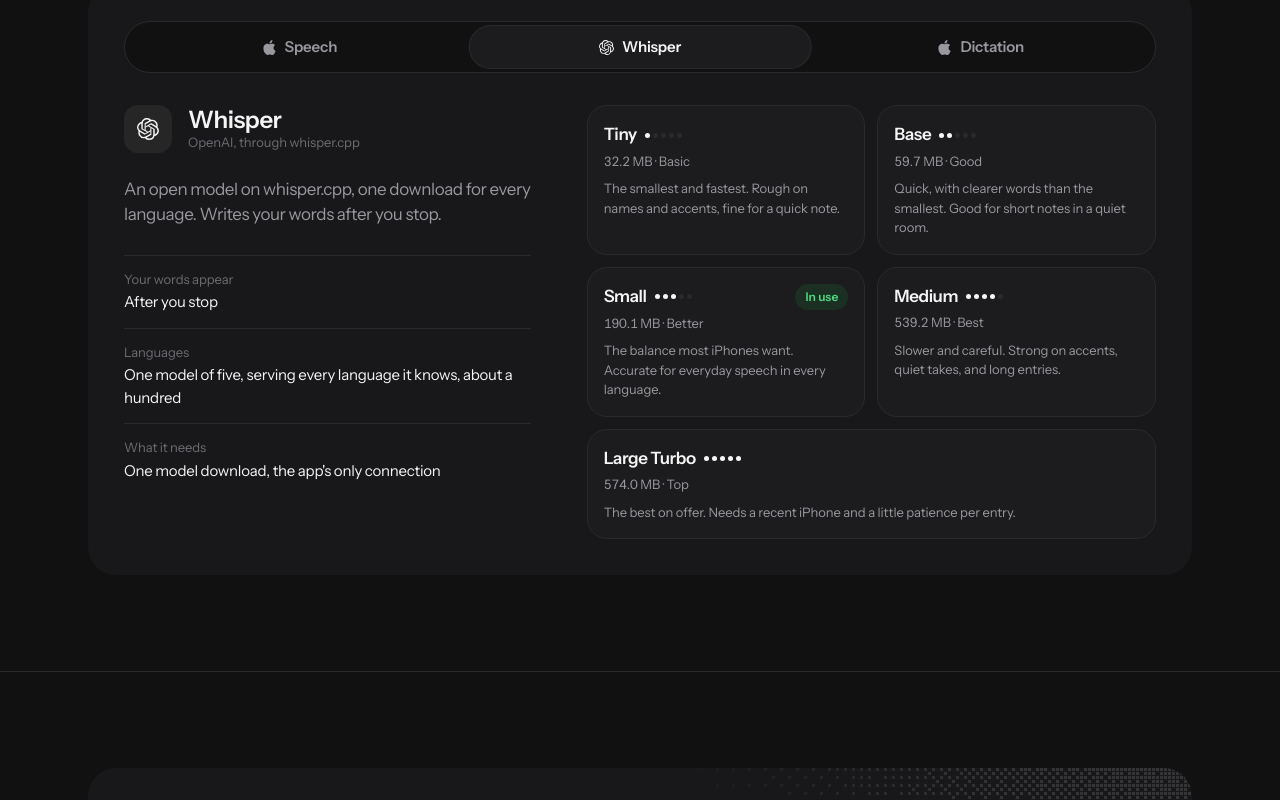
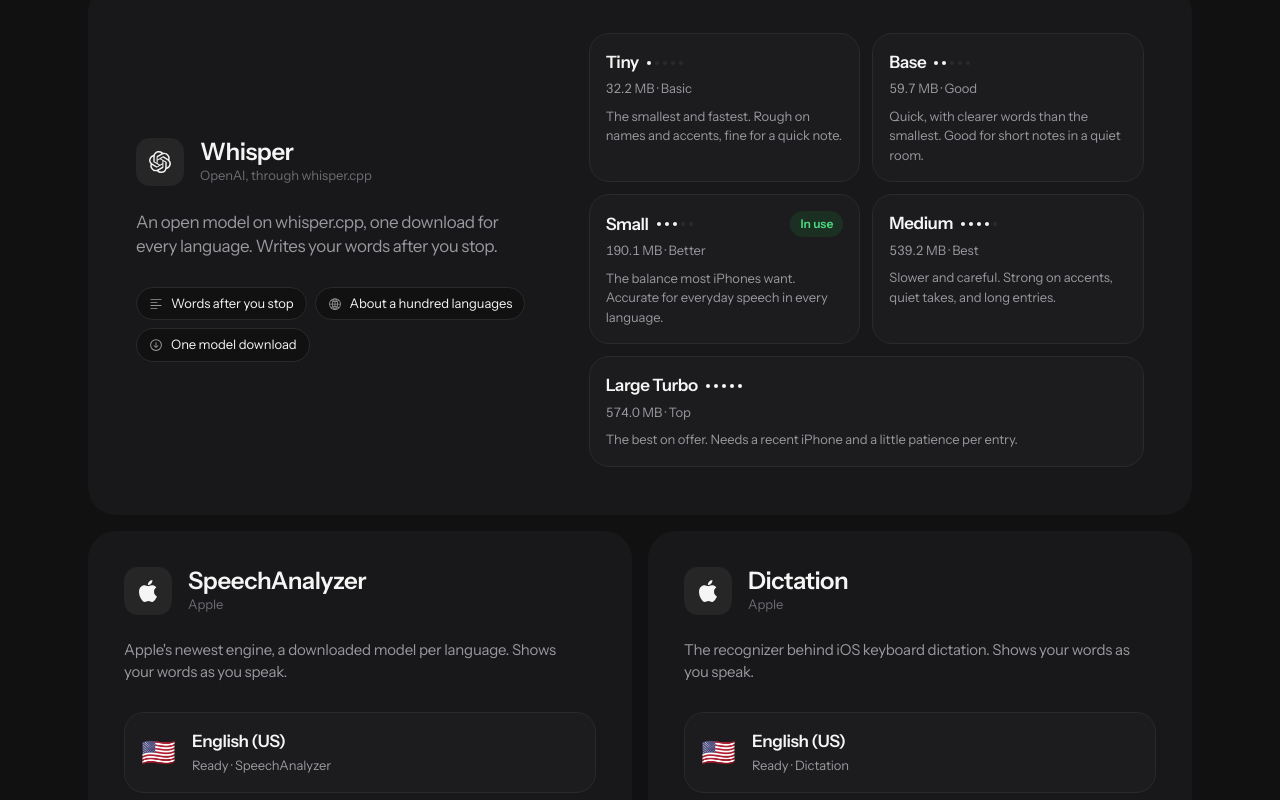
Before and after one commit to theiskaa/opentranscribe, a Next.js app in the folder web/: page / in a window 1280 px wide. Shown: the part 3720-4520 px from the top of the page. Built offline with nearby package versions, Linux system fonts and the light colour scheme.

Commit message:
feat(web): the engines as three panels, Whisper wide with its models, each with fact chips instead of a switch

```diff
--- a/web/components/Engines.tsx
+++ b/web/components/Engines.tsx
@@ -1,74 +1,17 @@
-"use client";
-
-import { useState, type KeyboardEvent } from "react";
 import { ENGINES } from "@/lib/site";
 import { AppleIcon, OpenAIIcon } from "./Icons";
+import Sf from "./Sf";
 
 const MARKS = { apple: AppleIcon, openai: OpenAIIcon } as const;
 const LEVELS = [1, 2, 3, 4, 5] as const;
+const CARD_NAME = "text-[17px] font-semibold tracking-[-0.4px] text-ink";
 
-// Mirrors the app's transcription screen: the switch, then that engine's cards.
-export default function Engines() {
-  const [active, setActive] = useState(() =>
-    ENGINES.cards.findIndex((card) => card.id === ENGINES.opensOn),
-  );
-  const engine = ENGINES.cards[active];
+type Engine = (typeof ENGINES.cards)[number];
+
+function Head({ engine, wide = false }: { engine: Engine; wide?: boolean }) {
   const Mark = MARKS[engine.mark];
-
-  const onArrow = (e: KeyboardEvent) => {
-    const count = ENGINES.cards.length;
-    const step = e.key === "ArrowRight" ? 1 : e.key === "ArrowLeft" ? -1 : 0;
-    const edge = e.key === "Home" ? 0 : e.key === "End" ? count - 1 : -1;
-    if (step === 0 && edge < 0) return;
-    e.preventDefault();
-    const next = edge >= 0 ? edge : (active + step + count) % count;
-    setActive(next);
-    document.getElementById(`engine-tab-${ENGINES.cards[next].id}`)?.focus();
-  };
-
   return (
-    <div className="panel mt-12 p-5 sm:p-9">
-      <div
-        role="tablist"
-        aria-label={ENGINES.switchLabel}
-        onKeyDown={onArrow}
-        className="relative grid grid-cols-3 rounded-full border border-line bg-canvas p-1"
-      >
-        <span
-          aria-hidden
-          className="engine-thumb absolute bottom-1 top-1 w-[calc((100%-0.5rem)/3)] rounded-full bg-surface ring-1 ring-line"
-          style={{ transform: `translateX(${active * 100}%)`, left: "0.25rem" }}
-        />
-        {ENGINES.cards.map((card, i) => {
-          const TabMark = MARKS[card.mark];
-          return (
-            <button
-              key={card.id}
-              role="tab"
-              type="button"
-              id={`engine-tab-${card.id}`}
-              aria-selected={i === active}
-              aria-controls="engine-panel"
-              tabIndex={i === active ? 0 : -1}
-              onClick={() => setActive(i)}
-              className={`relative z-10 flex items-center justify-center gap-2 rounded-full px-2 py-2.5 text-[14px] font-semibold tracking-[-0.2px] transition-colors duration-200 sm:text-[15px] ${
-                i === active ? "text-ink" : "text-ink-2 hover:text-ink"
-              }`}
-            >
-              <TabMark className="h-[15px] w-[15px] flex-none" />
-              {card.tab}
-            </button>
-          );
-        })}
-      </div>
-
-      <div
-        id="engine-panel"
-        role="tabpanel"
-        aria-labelledby={`engine-tab-${engine.id}`}
-        className="mt-8 grid gap-10 lg:grid-cols-[minmax(0,5fr)_minmax(0,7fr)] lg:gap-14"
-      >
-        <div>
+    <>
       <div className="flex items-center gap-4">
         <span className="grid h-12 w-12 flex-none place-items-center rounded-[14px] bg-ink/[0.06] text-ink">
           <Mark className="h-[22px] w-[22px]" />
@@ -78,18 +21,60 @@
           <p className="t-footnote text-ink-3">{engine.maker}</p>
         </div>
       </div>
-          <p className="t-body mt-6 max-w-[44ch] text-ink-2">{engine.note}</p>
-          <dl className="mt-7">
-            {engine.facts.map((fact, i) => (
-              <div key={ENGINES.labels[i]} className="border-t border-line py-3.5">
-                <dt className="t-footnote text-ink-3">{ENGINES.labels[i]}</dt>
-                <dd className="t-subhead mt-0.5 text-ink">{fact}</dd>
+      <p className={`${wide ? "t-body" : "t-subhead"} mt-6 max-w-[46ch] text-ink-2`}>
+        {engine.note}
+      </p>
+    </>
+  );
+}
+
+function Facts({ engine, pinned = true }: { engine: Engine; pinned?: boolean }) {
+  return (
+    <ul className={`flex flex-wrap gap-2 pt-7 ${pinned ? "mt-auto" : ""}`}>
+      {engine.facts.map((fact) => (
+        <li
+          key={fact.text}
+          className="t-footnote flex items-center gap-2 rounded-full border border-line bg-canvas px-3 py-1.5 text-ink"
+        >
+          <Sf name={fact.icon} className="h-3.5 w-3.5 flex-none text-ink-2" />
+          {fact.text}
+        </li>
+      ))}
+    </ul>
+  );
+}
+
+function Speaking({ engine }: { engine: Engine }) {
+  return (
+    <div className="mt-7">
+      <div className="app-card flex items-center gap-4 p-4">
+        <span className="text-[28px] leading-none" aria-hidden>
+          {ENGINES.speaking.flag}
+        </span>
+        <div className="min-w-0 flex-1">
+          <p className={CARD_NAME}>{ENGINES.speaking.language}</p>
+          <p className="t-footnote mt-0.5">
+            {ENGINES.speaking.ready} · {engine.name}
+          </p>
         </div>
+      </div>
+      <div className="mt-2.5 flex flex-wrap gap-2">
+        {ENGINES.alsoReady.map((language) => (
+          <span
+            key={language.name}
+            className="app-card flex items-center gap-2 rounded-[12px] px-3 py-2 text-[13px] font-medium text-ink"
+          >
+            <span aria-hidden>{language.flag}</span>
+            {language.name}
+          </span>
         ))}
-          </dl>
       </div>
+    </div>
+  );
+}
 
-        {engine.id === "whisper" ? (
+function Models() {
+  return (
     <div className="grid content-start gap-3 sm:grid-cols-2">
       {ENGINES.models.map((model, i) => (
         <div
@@ -101,14 +86,12 @@
           }`}
         >
           <div className="flex items-center gap-2">
-                  <span className="text-[17px] font-semibold tracking-[-0.4px] text-ink">
-                    {model.name}
-                  </span>
-                  <span className="flex gap-[3px]" aria-hidden>
+            <span className={CARD_NAME}>{model.name}</span>
+            <span className="dots flex gap-1" aria-hidden>
               {LEVELS.map((level) => (
                 <i
                   key={level}
-                        className={`h-[5px] w-[5px] rounded-full ${level <= model.level ? "bg-ink" : "bg-line"}`}
+                  className={`h-1 w-1 rounded-full ${level <= model.level ? "on bg-ink" : "bg-line"}`}
                 />
               ))}
             </span>
@@ -125,40 +108,29 @@
         </div>
       ))}
     </div>
-        ) : (
-          <div className="content-start">
-            <p className="t-eyebrow pl-1">{ENGINES.speaking.label}</p>
-            <div className="app-card mt-3 flex items-center gap-4 p-4">
-              <span className="text-[30px] leading-none" aria-hidden>
-                {ENGINES.speaking.flag}
-              </span>
-              <div className="min-w-0 flex-1">
-                <p className="text-[17px] font-semibold tracking-[-0.4px] text-ink">
-                  {ENGINES.speaking.language}
-                </p>
-                <p className="t-footnote mt-0.5">
-                  {ENGINES.speaking.ready} · {engine.name}
-                </p>
+  );
+}
+
+// One wide panel for the engine with models to show, then one each for Apple's two.
+export default function Engines() {
+  const lead = ENGINES.cards.find((card) => card.id === ENGINES.leads)!;
+  const rest = ENGINES.cards.filter((card) => card !== lead);
+  return (
+    <div className="mt-12 grid gap-4 md:grid-cols-2">
+      <article className="panel grid min-w-0 gap-10 p-7 sm:p-9 md:col-span-2 lg:grid-cols-[minmax(0,5fr)_minmax(0,7fr)] lg:gap-14 lg:p-12">
+        <div className="flex min-w-0 flex-col lg:self-center">
+          <Head engine={lead} wide />
+          <Facts engine={lead} pinned={false} />
         </div>
-              <span className="text-ink-2" aria-hidden>
-                ›
-              </span>
-            </div>
-            <p className="t-eyebrow mt-7 pl-1">{ENGINES.speaking.alsoLabel}</p>
-            <div className="mt-3 flex flex-wrap gap-2">
-              {ENGINES.alsoReady.map((language) => (
-                <span
-                  key={language.name}
-                  className="app-card flex items-center gap-2 rounded-[12px] px-3 py-2 text-[13px] font-medium text-ink"
-                >
-                  <span aria-hidden>{language.flag}</span>
-                  {language.name}
-                </span>
+        <Models />
+      </article>
+      {rest.map((engine) => (
+        <article key={engine.id} className="panel flex min-w-0 flex-col p-7 sm:p-9">
+          <Head engine={engine} />
+          <Speaking engine={engine} />
+          <Facts engine={engine} />
+        </article>
       ))}
-            </div>
-          </div>
-        )}
-      </div>
     </div>
   );
 }
--- a/web/components/sfGlyphs.ts
+++ b/web/components/sfGlyphs.ts
@@ -10,4 +10,6 @@
   checkmark: { advance: 2233, d: "M907 2111Q848 2111 803 2053L284 1392Q255 1355 255 1319Q255 1278 281.5 1251.5Q308 1225 351 1225Q402 1225 437 1274L903 1884L1801 453Q1819 425 1838 413.5Q1857 402 1887 402Q1928 402 1953 427Q1978 452 1978 493Q1978 527 1953 567L1008 2055Q972 2111 907 2111Z" },
   xmark: { advance: 2096, d: "M1815 1870Q1840 1896 1840 1933Q1840 1970 1815 1996Q1789 2022 1751.5 2022Q1714 2022 1688 1996L1048 1356L408 1996Q382 2022 344.5 2022Q307 2022 281 1996Q255 1970 255 1933Q255 1896 281 1870L921 1229L281 589Q256 564 256 526.5Q256 489 281 463Q307 436 344.5 436.5Q382 437 408 463L1048 1103L1688 463Q1714 436 1751.5 436.5Q1789 437 1815 463Q1841 489 1841 526Q1841 563 1815 589L1175 1229Z" },
   arrowUpRight: { advance: 1988, d: "M283 1939Q255 1911 255 1876.5Q255 1842 283 1813L1297 798L1450 656L973 671H625Q589 671 562 644.5Q535 618 535 582Q535 545 561.5 518.5Q588 492 629 492H1635Q1679 492 1705.5 518.5Q1732 545 1732 589L1733 1594Q1733 1634 1706 1661.5Q1679 1689 1642 1689Q1605 1689 1578 1661.5Q1551 1634 1551 1598V1229L1570 768L1424 925L409 1939Q380 1967 345.5 1966.5Q311 1966 283 1939Z" },
+  textAlignleft: { advance: 2525, d: "M335 523Q301 523 278 500Q255 477 255 443Q255 409 278 385.5Q301 362 335 362H2188Q2222 362 2246 385.5Q2270 409 2270 443Q2270 477 2246 500Q2222 523 2188 523ZM335 1047Q301 1047 278 1023.5Q255 1000 255 966Q255 932 278 909Q301 886 335 886H1450Q1484 886 1507.5 909Q1531 932 1531 966Q1531 1000 1507.5 1023.5Q1484 1047 1450 1047ZM335 1570Q301 1570 278 1547Q255 1524 255 1490Q255 1456 278 1432.5Q301 1409 335 1409H2188Q2222 1409 2246 1432.5Q2270 1456 2270 1490Q2270 1524 2246 1547Q2222 1570 2188 1570ZM335 2093Q301 2093 278 2070Q255 2047 255 2013Q255 1979 278 1955.5Q301 1932 335 1932H1450Q1484 1932 1507.5 1955.5Q1531 1979 1531 2013Q1531 2047 1507.5 2070Q1484 2093 1450 2093Z" },
+  arrowDownCircle: { advance: 2398, d: "M1595 2167Q1406 2248 1199 2248Q992 2248 803 2167Q614 2086 477.5 1949.5Q341 1813 260 1624Q179 1435 179 1228Q179 1021 260 832Q341 643 477.5 506.5Q614 370 803 289Q992 208 1199 208Q1406 208 1595 289Q1784 370 1920.5 506.5Q2057 643 2138 832Q2219 1021 2219 1228Q2219 1435 2138 1624Q2057 1813 1920.5 1949.5Q1784 2086 1595 2167ZM868.5 2011Q1026 2078 1199 2078Q1372 2078 1529.5 2011Q1687 1944 1801 1830Q1915 1716 1982 1558.5Q2049 1401 2049 1228Q2049 1055 1982 897.5Q1915 740 1801 626Q1687 512 1529.5 445Q1372 378 1199 378Q1026 378 868.5 445Q711 512 597 626Q483 740 416 897.5Q349 1055 349 1228Q349 1401 416 1558.5Q483 1716 597 1830Q711 1944 868.5 2011ZM1141 1706 811 1388Q788 1365 788 1335Q788 1304 808 1284.5Q828 1265 860 1265Q894 1265 915 1289L1067 1451L1125 1512L1120 1363V801Q1120 770 1143.5 747Q1167 724 1199 724Q1231 724 1255 747Q1279 770 1279 801V1363L1273 1512L1331 1451L1483 1289Q1504 1265 1537 1265Q1569 1265 1589.5 1284.5Q1610 1304 1610 1335Q1610 1366 1586 1388L1257 1706Q1231 1732 1199 1732Q1167 1732 1141 1706Z" },
 } as const;
--- a/web/lib/site.ts
+++ b/web/lib/site.ts
@@ -115,15 +115,11 @@
 export const ENGINES = {
   title: "Three engines, all on the device.",
   lead: "Pick when your words should appear and the app picks the engine. Every engine has to declare that it runs on the device before the app will load it.",
-  labels: ["Your words appear", "Languages", "What it needs"],
-  switchLabel: "Engine",
   inUseLabel: "In use",
   speaking: {
-    label: "Speaking",
     flag: "🇺🇸",
     language: "English (US)",
     ready: "Ready",
-    alsoLabel: "Also ready",
   },
   alsoReady: [
     { flag: "🇪🇸", name: "Español (ES)" },
@@ -133,38 +129,39 @@
   cards: [
     {
       id: "speech",
-      tab: "Speech",
       name: "SpeechAnalyzer",
       maker: "Apple",
       mark: "apple",
       note: "Apple's newest engine, a downloaded model per language. Shows your words as you speak.",
       facts: [
-        "As you speak",
-        "One Apple speech model per language, downloaded once and shared with the system",
-        "iOS 26",
+        { icon: "waveform", text: "Words as you speak" },
+        { icon: "globe", text: "A model per language" },
+        { icon: "checkmark", text: "iOS 26" },
       ],
     },
     {
       id: "whisper",
-      tab: "Whisper",
       name: "Whisper",
       maker: "OpenAI, through whisper.cpp",
       mark: "openai",
       note: "An open model on whisper.cpp, one download for every language. Writes your words after you stop.",
       facts: [
-        "After you stop",
-        "One model of five, serving every language it knows, about a hundred",
-        "One model download, the app's only connection",
+        { icon: "textAlignleft", text: "Words after you stop" },
+        { icon: "globe", text: "About a hundred languages" },
+        { icon: "arrowDownCircle", text: "One model download" },
       ],
     },
     {
       id: "dictation",
-      tab: "Dictation",
       name: "Dictation",
       maker: "Apple",
       mark: "apple",
       note: "The recognizer behind iOS keyboard dictation. Shows your words as you speak.",
-      facts: ["As you speak", "The languages iOS dictation knows", "Nothing extra"],
+      facts: [
+        { icon: "waveform", text: "Words as you speak" },
+        { icon: "globe", text: "The languages iOS dictates" },
+        { icon: "checkmark", text: "Nothing to download" },
+      ],
     },
   ],
   models: [
@@ -205,7 +202,7 @@
     },
   ],
   inUse: "Small",
-  opensOn: "whisper",
+  leads: "whisper",
 } as const;
 
 export const AUDIT = {
```
Lines whose indentation alone changed are shown as unchanged.
